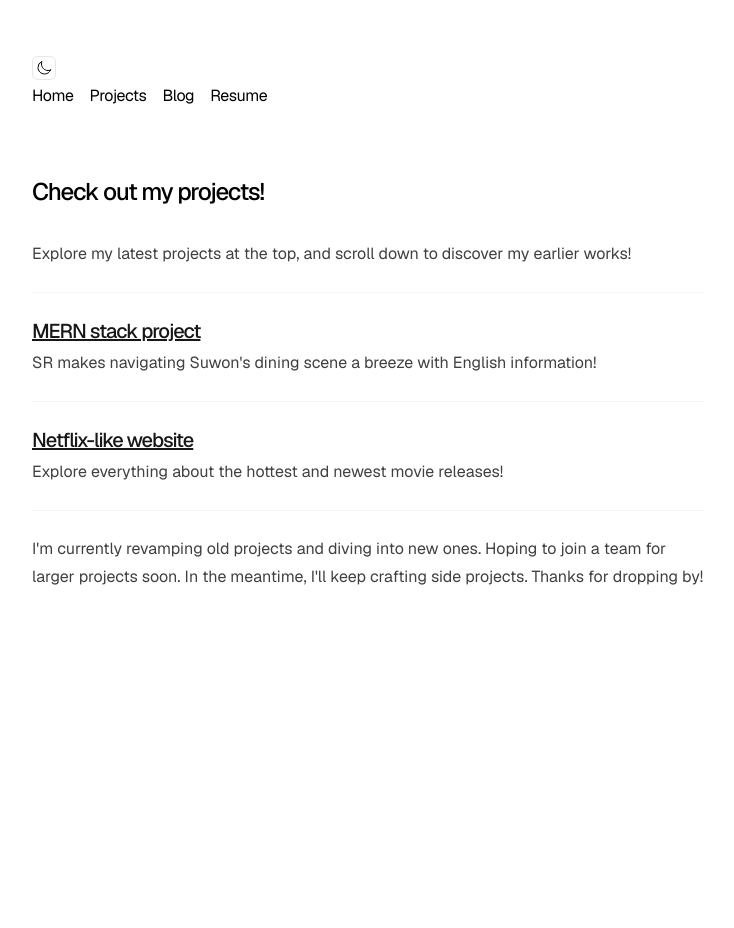
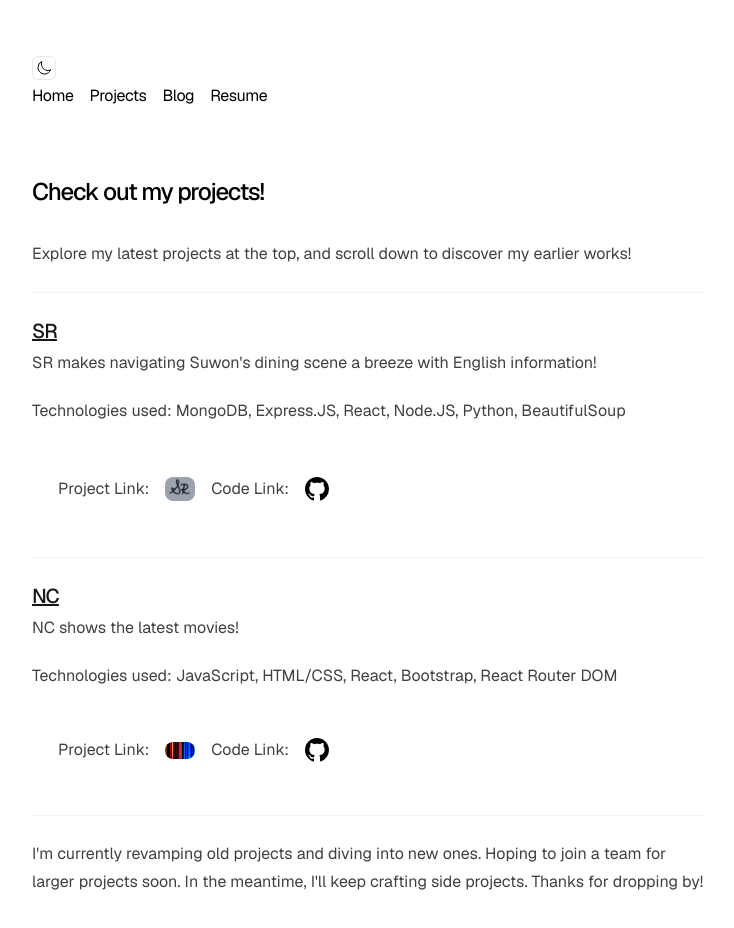
Before and after one commit to FabPark/fabian, a Next.js app: page /projects in a window 1280 px wide. Shown: the top 928 px of the page, without its empty margins (272-1006 px from the left). Before the commit the page ends 800 px from the top, so only its background shows below. Built offline with nearby package versions, Linux system fonts and the light colour scheme.

Commit message:
proj update

```diff
--- a/app/projects/page.tsx
+++ b/app/projects/page.tsx
@@ -1,6 +1,10 @@
 import Link from 'next/link';
+import SR from 'public/images/SR.jpeg'
+import NC from 'public/images/NC.jpeg'
+import Image from 'next/image'
 
 export default function Home() {
+
   return (
     <section>
       <h1 className="font-medium text-2xl mb-8 tracking-tighter">Check out my projects!</h1>
@@ -10,16 +14,65 @@ export default function Home() {
         </p>
         <hr className="my-6 border-neutral-100 dark:border-neutral-800" />
         <h2 className="font-medium text-xl mb-1 tracking-tighter">
-        <Link href="https://sr-hegc.onrender.com/" target="_blank">MERN stack project</Link></h2>
+          <Link href="https://sr-hegc.onrender.com/" target="_blank">SR</Link></h2>
         <p>
           SR makes navigating Suwon's dining scene a breeze with English information!
         </p>
+        <p>
+          Technologies used: MongoDB, Express.JS, React, Node.JS, Python, BeautifulSoup
+        </p>
+        <ul>
+          <div className="flex items-center mb-1">
+            <p className="mr-4">Project Link:</p>
+            <a href="https://sr-hegc.onrender.com/" target="_blank" rel="noopener noreferrer" aria-label="Project Link">
+              <Image
+                alt="SR"
+                src={SR}
+                width={30}
+                height={30}
+                className="rounded-lg object-cover object-top sm:object-center mr-4"
+              />
+            </a>
+            <p className="mr-4">Code Link:</p>
+            <a href="https://github.com/FabPark/SR" target="_blank" aria-label="Fab's page" className="footer-octicon" title="GitHub">
+              <svg style={{
+                display: "inline-block"
+              }} aria-hidden="true" className="octicon octicon-mark-github" height="30" version="1.1" viewBox="0 0 16 16" width="24"><path fillRule="evenodd" d="M8 0C3.58 0 0 3.58 0 8c0 3.54 2.29 6.53 5.47 7.59.4.07.55-.17.55-.38 0-.19-.01-.82-.01-1.49-2.01.37-2.53-.49-2.69-.94-.09-.23-.48-.94-.82-1.13-.28-.15-.68-.52-.01-.53.63-.01 1.08.58 1.23.82.72 1.21 1.87.87 2.33.66.07-.52.28-.87.51-1.07-1.78-.2-3.64-.89-3.64-3.95 0-.87.31-1.59.82-2.15-.08-.2-.36-1.02.08-2.12 0 0 .67-.21 2.2.82.64-.18 1.32-.27 2-.27.68 0 1.36.09 2 .27 1.53-1.04 2.2-.82 2.2-.82.44 1.1.16 1.92.08 2.12.51.56.82 1.27.82 2.15 0 3.07-1.87 3.75-3.65 3.95.29.25.54.73.54 1.48 0 1.07-.01 1.93-.01 2.2 0 .21.15.46.55.38A8.013 8.013 0 0 0 16 8c0-4.42-3.58-8-8-8z"></path>
+              </svg>
+            </a>
+          </div>
+        </ul>
+
         <hr className="my-6 border-neutral-100 dark:border-neutral-800" />
         <h2 className="font-medium text-xl mb-1 tracking-tighter">
-            <Link href="https://65a2209f6ab4c90008edde6f--teal-starlight-5a49a5.netlify.app/#/" target="_blank">Netflix-like website</Link></h2>
+          <Link href="https://65a2209f6ab4c90008edde6f--teal-starlight-5a49a5.netlify.app/#/" target="_blank">NC</Link></h2>
         <p>
-        Explore everything about the hottest and newest movie releases!
+          NC shows the latest movies!
         </p>
+        <p>
+          Technologies used: JavaScript, HTML/CSS, React, Bootstrap, React Router DOM
+        </p>
+        <ul>
+          <div className="flex items-center mb-1">
+            <p className="mr-4">Project Link:</p>
+            <a href="https://teal-starlight-5a49a5.netlify.app" target="_blank" rel="noopener noreferrer" aria-label="Project Link">
+              <Image
+                alt="NC"
+                src={NC}
+                width={30}
+                height={30}
+                className="rounded-lg object-cover object-top sm:object-center mr-4"
+              />
+            </a>
+            <p className="mr-4">Code Link:</p>
+            <a href="https://github.com/FabPark/NC" target="_blank" aria-label="Fab's page" className="footer-octicon" title="GitHub">
+              <svg style={{
+                display: "inline-block"
+              }} aria-hidden="true" className="octicon octicon-mark-github" height="30" version="1.1" viewBox="0 0 16 16" width="24"><path fillRule="evenodd" d="M8 0C3.58 0 0 3.58 0 8c0 3.54 2.29 6.53 5.47 7.59.4.07.55-.17.55-.38 0-.19-.01-.82-.01-1.49-2.01.37-2.53-.49-2.69-.94-.09-.23-.48-.94-.82-1.13-.28-.15-.68-.52-.01-.53.63-.01 1.08.58 1.23.82.72 1.21 1.87.87 2.33.66.07-.52.28-.87.51-1.07-1.78-.2-3.64-.89-3.64-3.95 0-.87.31-1.59.82-2.15-.08-.2-.36-1.02.08-2.12 0 0 .67-.21 2.2.82.64-.18 1.32-.27 2-.27.68 0 1.36.09 2 .27 1.53-1.04 2.2-.82 2.2-.82.44 1.1.16 1.92.08 2.12.51.56.82 1.27.82 2.15 0 3.07-1.87 3.75-3.65 3.95.29.25.54.73.54 1.48 0 1.07-.01 1.93-.01 2.2 0 .21.15.46.55.38A8.013 8.013 0 0 0 16 8c0-4.42-3.58-8-8-8z"></path>
+              </svg>
+            </a>
+          </div>
+        </ul>
         <hr className="my-6 border-neutral-100 dark:border-neutral-800" />
         <p>
 
```
Also changed, not shown: public/images/NC.jpeg (added), public/images/SR.jpeg (added). Lines whose indentation alone changed are shown as unchanged.
